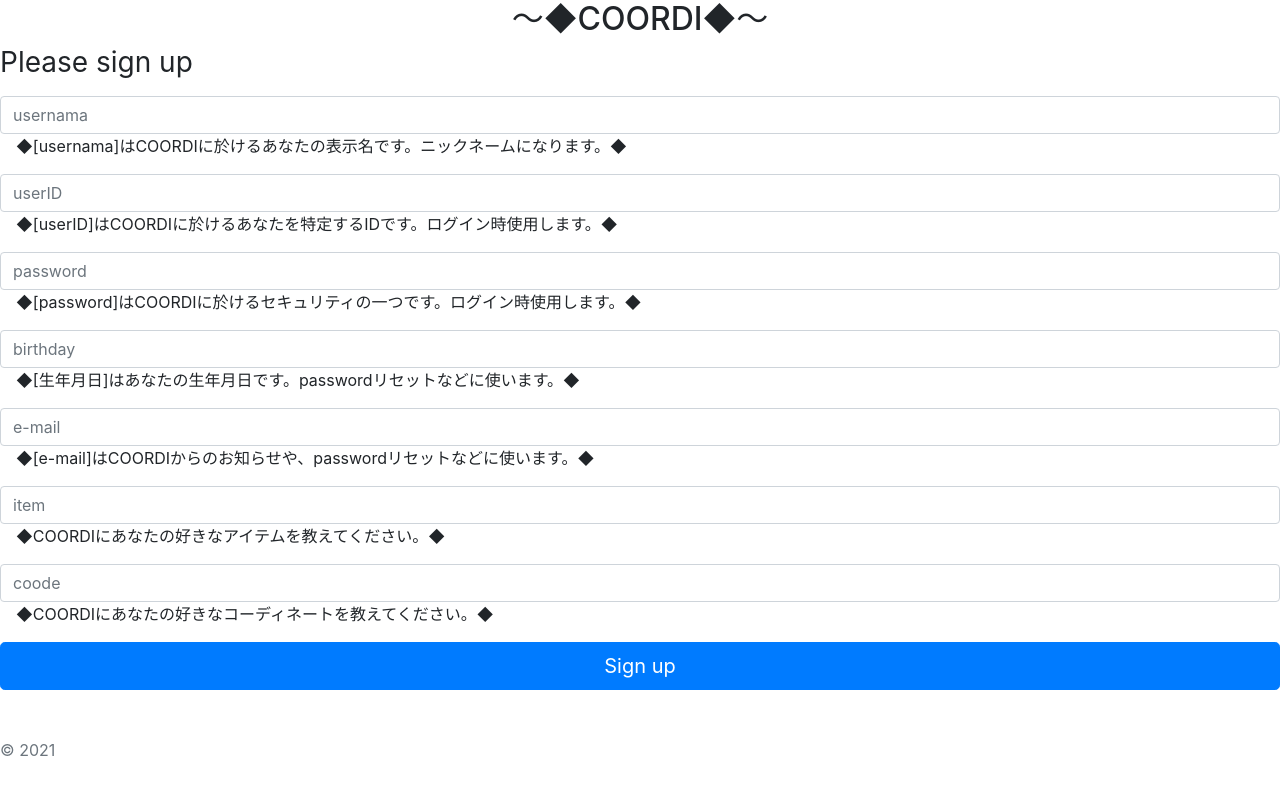
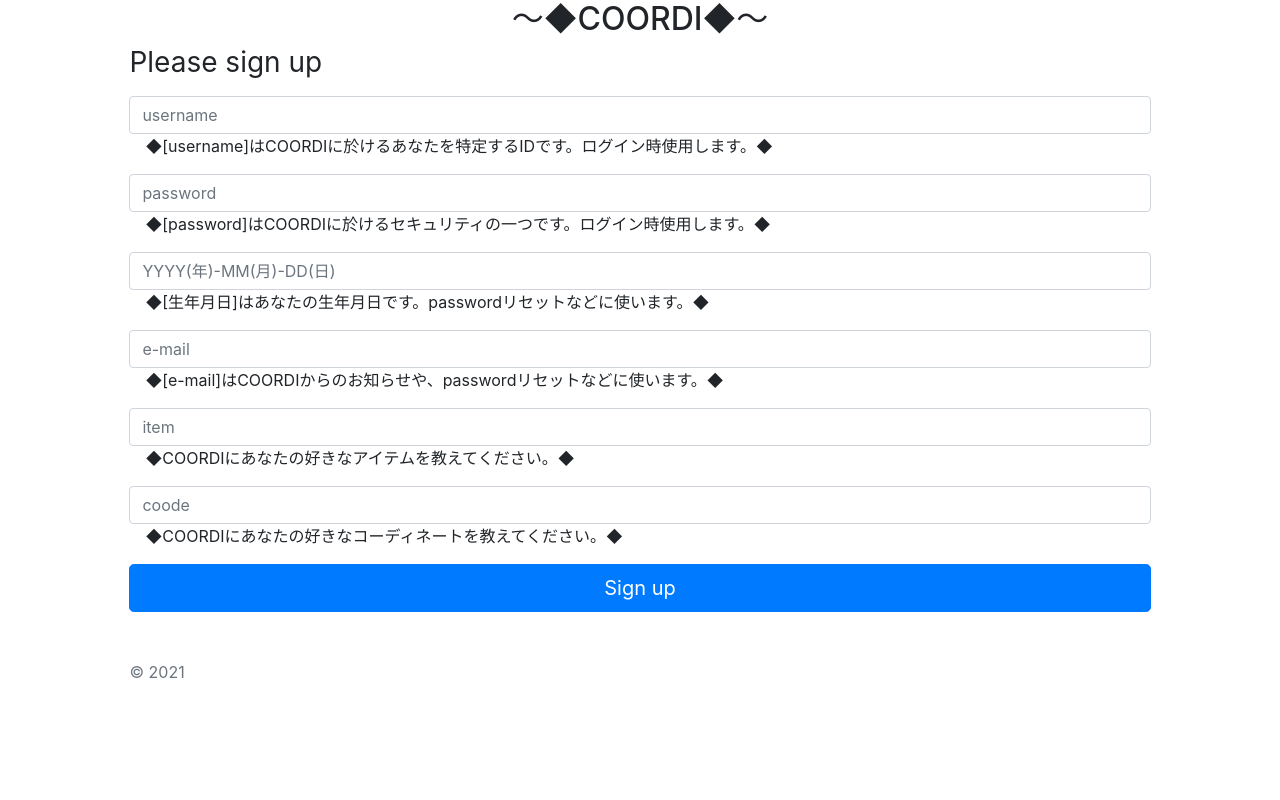
Before and after one commit to SnorosiS/coordi, a Django app: page /signup/ in a window 1280 px wide. Run offline with Django 3.2, Linux system fonts and the light colour scheme.

Commit message:
20210802mac移し

```diff
--- a/coordipost/urls.py
+++ b/coordipost/urls.py
@@ -15,9 +15,16 @@ Including another URLconf
 """
 
 from django.urls import path
-from .views import signupview
+from .views import signupview,signinview,signoutview,mainview,todayyouview,snsview,todayyoumarkingview
 
 urlpatterns = [
-    path('signup/', signupview, name='signup')
+    path('signup/', signupview, name='signup'),
+    path('signin/', signinview, name='signin'),
+    path('signout/', signoutview, name='signout'),
+    path('main/', mainview, name='main'),
+    path('todayyou/', todayyouview, name='todayyou'),
+    path('sns/', snsview, name='sns'),
+    #確認
+    path('todayyoumarking/', todayyoumarkingview, name='todayyoumarking'),
 
 ]
--- a/coordipost/views.py
+++ b/coordipost/views.py
@@ -1,7 +1,72 @@
-from django.shortcuts import render
+from django.shortcuts import render,redirect
+from django.contrib.auth.models import User
+from django.db import IntegrityError,transaction
+from .models import Account,Item,Coode
+from django.contrib.auth.decorators import login_required
+from django.contrib.auth import authenticate, login, logout
+
 
 # Create your views here.
 
+@transaction.atomic
+def signupview(request):
+    if request.method == 'GET':
+        #初回到達ページ
+        return render(request, 'signup.html', {})
+    else:
+        #ﾕｰｻﾞｰが登録するﾃﾞｰﾀPOSTでﾃﾞｰﾀを渡す
+        username_data = request.POST['username_data']
+        email_data = request.POST['email_data']
+        password_data = request.POST['password_data']
+        birthday_data = request.POST['birthday_data']
+        item_data = request.POST['item_data']
+        coode_data = request.POST['coode_data']
+        #try内の処理を行う
+        try:
+            #userを作る
+            user = User.objects.create_user(username_data,email_data,password_data)
+            #user=userでDjangoの持っているuserにaccount、item、coodeが紐付く
+            Account.objects.create(user=user, birthday=birthday_data)
+            Item.objects.create(user=user, item=item_data)
+            Coode.objects.create(user=user, coode=coode_data)
+            #照会が成功しﾕｰｻﾞｰ登録完了したらsignin画面
+            return redirect('signin')
+        #照会が失敗しすでにﾕｰｻﾞｰがいる場合ﾒｯｾｰｼﾞを出しsignup画面
+        except IntegrityError:
+            return render(request, 'signup.html', {'error': 'このﾕｰｻﾞｰはすでに登録されています。'})
 
-def signupview(request):
-    return render(request, 'signup.html', {'somedata':100})
+def signinview(request):
+    if request.method == 'GET':
+        return render(request, 'signin.html')
+    else:
+        username_data = request.POST['username_data']
+        password_data = request.POST['password_data']
+        #上記ﾃﾞｰﾀをﾃﾞｰﾀﾍﾞｰｽに照合（authenticate）
+        user = authenticate(request,username=username_data,password=password_data)
+        if user:
+            login(request,user)
+            return redirect('main')
+        else:
+            #login失敗
+            return render(request,'signin.html', {'error': 'username,passwordが違います。'})
+
+def signoutview(request):
+    logout(request)
+    return redirect('signin')
+
+
+@login_required
+def mainview(request):
+    return render(request, 'main.html' )
+
+@login_required
+def todayyouview(request):
+    return render(request, 'todayyou.html')
+
+@login_required
+def todayyoumarkingview(request):
+    return render(request, 'todayyoumarking.html' )
+
+@login_required
+def snsview(request):
+    return render(request, 'sns.html',{'somedata':500} )
--- /dev/null
+++ b/static/css/coordi.css
@@ -0,0 +1,5 @@
+.yoko {
+    width:92%;
+    margin-left:auto;
+    margin-right:auto
+}
--- a/template/base.html
+++ b/template/base.html
@@ -1,3 +1,4 @@
+{% load static %}
 <!doctype html>
 <html lang="jp">
   <head>
@@ -7,16 +8,17 @@
 
     <!-- Bootstrap CSS -->
     <link rel="stylesheet" href="https://cdn.jsdelivr.net/npm/bootstrap@4.5.3/dist/css/bootstrap.min.css" integrity="sha384-TX8t27EcRE3e/ihU7zmQxVncDAy5uIKz4rEkgIXeMed4M0jlfIDPvg6uqKI2xXr2" crossorigin="anonymous">
-
+    <link rel="stylesheet" href="{% static 'css/coordi.css' %}" >
     {% block header %}
     {% endblock header %}
       </head>
       <body>
         <title>COORDI</title>
         <h2 style="text-align:center">～◆COORDI◆～</h2>
+        <div class="container">
     {% block content %}
     {% endblock content %}
-
+        </div>
 
     <!-- Optional JavaScript -->
     <!--jquery first, then popper.js, then Bootstrap JS-->
--- a/template/signup.html
+++ b/template/signup.html
@@ -1,7 +1,7 @@
 {% extends 'base.html' %}
 {% block content %}
 
-<div cless="conteiner">
+<div class="yoko">
 
 <form class="form-signin" method='post'>{% csrf_token %}
 
@@ -10,23 +10,25 @@
    {% if error %}
    {{ error }}
    {% endif %}
-  <label for="inputEmail" class="sr-only">Username</label>
-  <input type="text" id="inputEmail" class="form-control" placeholder="usernama" name="username_data" required= autofocus>
-  <p class="caution_text">　◆[usernama]はCOORDIに於けるあなたの表示名です。ニックネームになります。◆</p>
-  <input type="password" id="inputPassword" class="form-control" placeholder="userID" name="password_data" required>
-  <p class="caution_text">　◆[userID]はCOORDIに於けるあなたを特定するIDです。ログイン時使用します。◆</p>
-  <input type="password" id="inputPassword" class="form-control" placeholder="password" name="password_data" required>
+
+  <input type="text"  class="form-control" placeholder="username" name="username_data" required= autofocus>
+  <p class="caution_text">　◆[username]はCOORDIに於けるあなたを特定するIDです。ログイン時使用します。◆</p>
+
+  <input type="password"  class="form-control" placeholder="password" name="password_data" required>
   <p class="caution_text">　◆[password]はCOORDIに於けるセキュリティの一つです。ログイン時使用します。◆</p>
-  <input type="password" id="inputPassword" class="form-control" placeholder="birthday" name="password_data" required>
+
+  <input type="text"  class="form-control" placeholder="YYYY(年)-MM(月)-DD(日)" name="birthday_data" required>
   <p class="caution_text">　◆[生年月日]はあなたの生年月日です。passwordリセットなどに使います。◆</p>
-  <input type="password" id="inputPassword" class="form-control" placeholder="e-mail" name="password_data" required>
+
+  <input type="text"  class="form-control" placeholder="e-mail" name="email_data" required>
   <p class="caution_text">　◆[e-mail]はCOORDIからのお知らせや、passwordリセットなどに使います。◆</p>
-  <input type="password" id="inputPassword" class="form-control" placeholder="item" name="password_data" required>
+
+  <input type="text"  class="form-control" placeholder="item" name="item_data" >
   <p class="caution_text">　◆COORDIにあなたの好きなアイテムを教えてください。◆</p>
-  <input type="password" id="inputPassword" class="form-control" placeholder="coode" name="password_data" required>
+
+  <input type="text"  class="form-control" placeholder="coode" name="coode_data" >
   <p class="caution_text">　◆COORDIにあなたの好きなコーディネートを教えてください。◆</p>
-  <div class="checkbox mb-3">
-  </div>
+
   <button class="btn btn-lg btn-primary btn-block" type="submit">Sign up</button>
   <p class="mt-5 mb-3 text-muted">© 2021</p>
 </form>
--- /dev/null
+++ b/template/sns.html
@@ -0,0 +1 @@
+{{somedata}}
--- /dev/null
+++ b/template/todayyou.html
@@ -0,0 +1,2 @@
+<p>{{request.user.username }}さんのout fit</p>>
+<a href="{% url 'todayyoumarking' %}" class="btn btn-primary">採点</a>
--- /dev/null
+++ b/template/todayyoumarking.html
@@ -0,0 +1,2 @@
+<p>{{request.user.username }}さんの点数は・・・</p>
+<p>                 点です</p>
```
Also changed, not shown: coordipost/models.py (+5 -3 lines), coordiproject/settings.py (+9 -2 lines), template/main.html (added, +10 -0 lines), template/signin.html (added, +20 -0 lines), coordipost/migrations/0002_auto_20210724_1810.py (added), coordipost/migrations/0003_remove_account_username.py (added), db.sqlite3.
